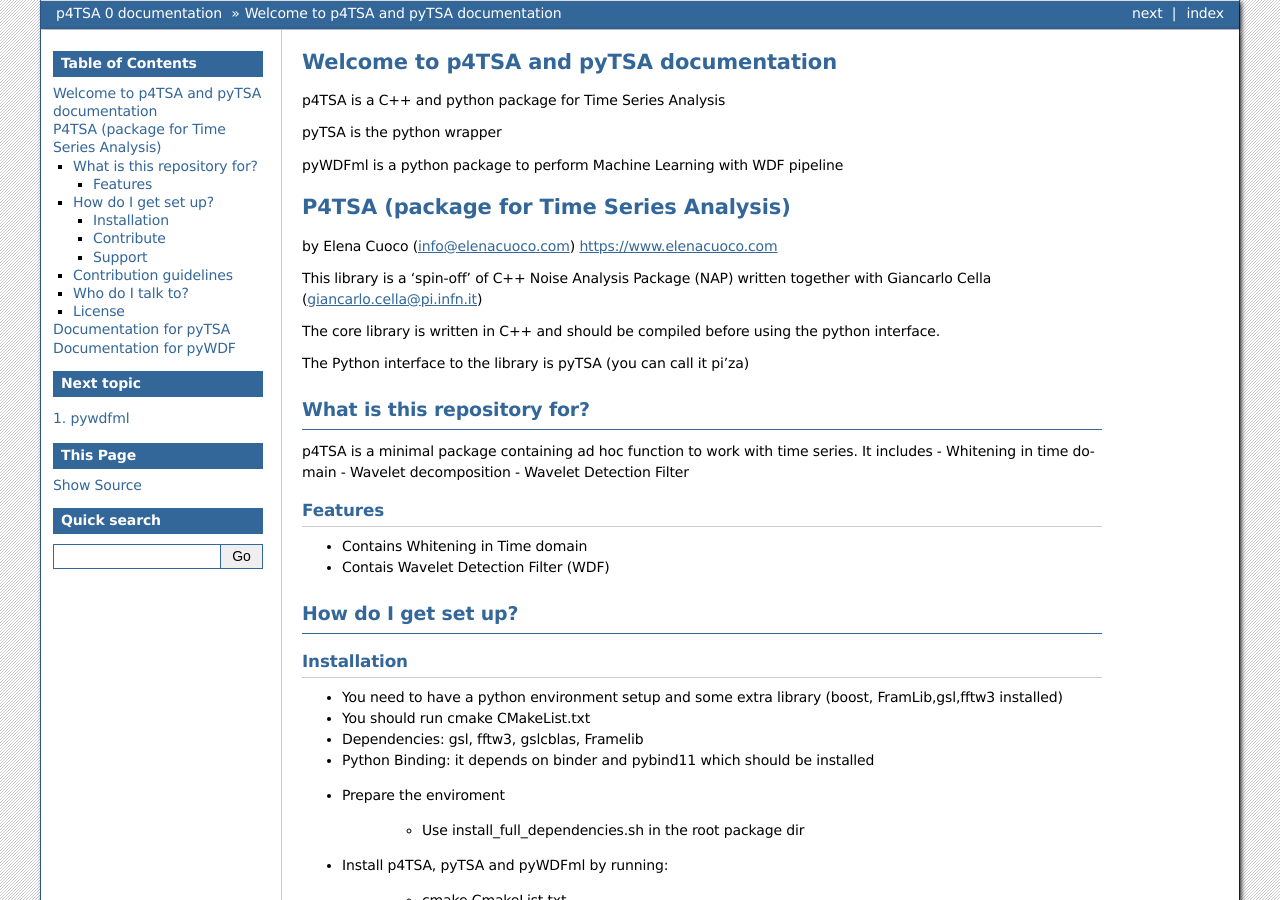
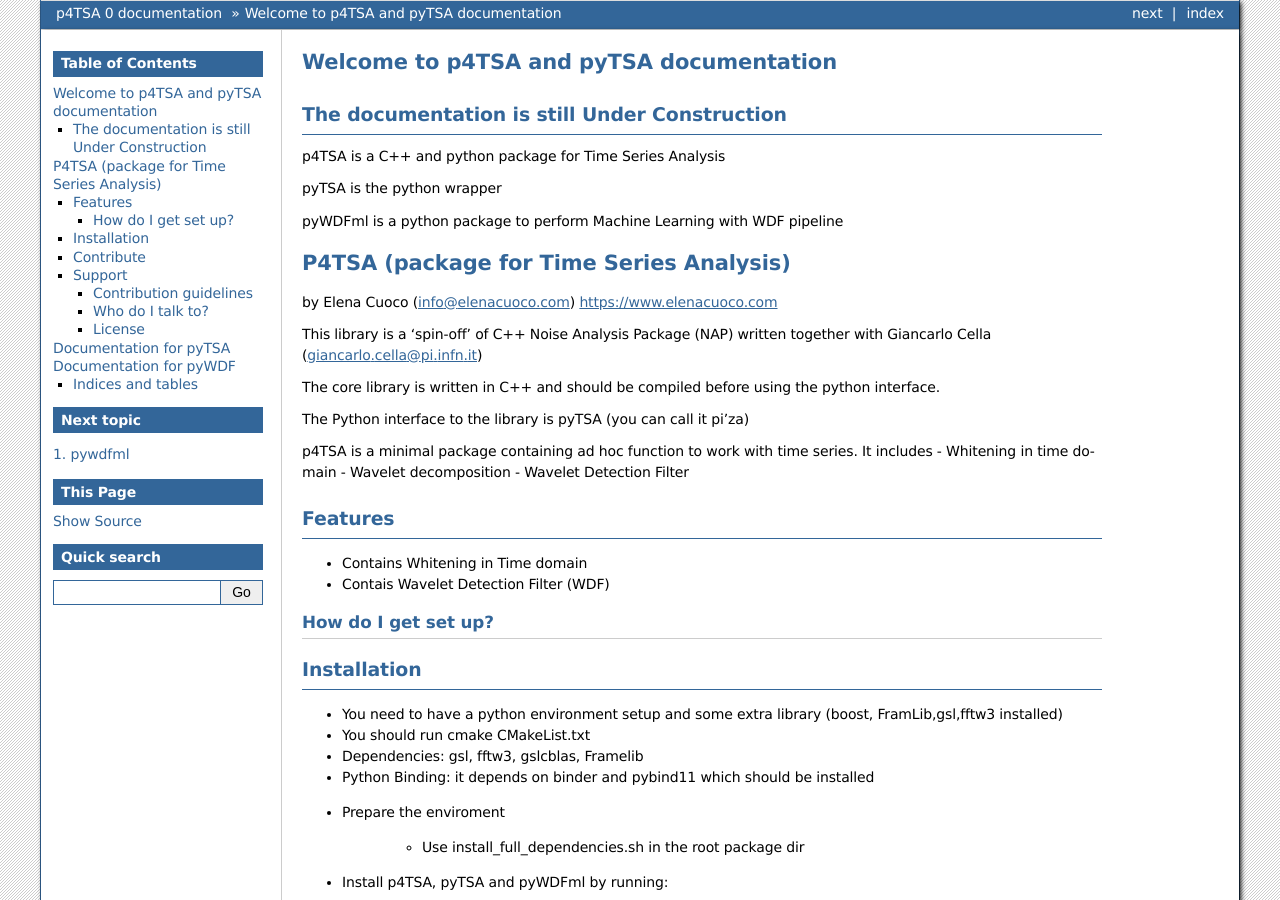
Before and after one commit to elenacuoco/p4TSA, a Sphinx documentation site: the page built from docs/index.rst, in a window 1280 px wide and 900 px high. Built offline with Sphinx 7.4.7, drawn with Linux system fonts in a browser that asks for light colours.

Commit message:
modified travis and docs

```diff
--- a/docs/index.rst
+++ b/docs/index.rst
@@ -6,6 +6,8 @@
 Welcome to p4TSA and pyTSA documentation
 ==========================================
 
+The documentation is still Under Construction
+---------------------------------------------
 
 p4TSA is a C++ and python package for Time Series Analysis
 
@@ -80,6 +82,8 @@
 
 EGO
 
+
+
 Documentation for pyTSA
 =======================
 
```
